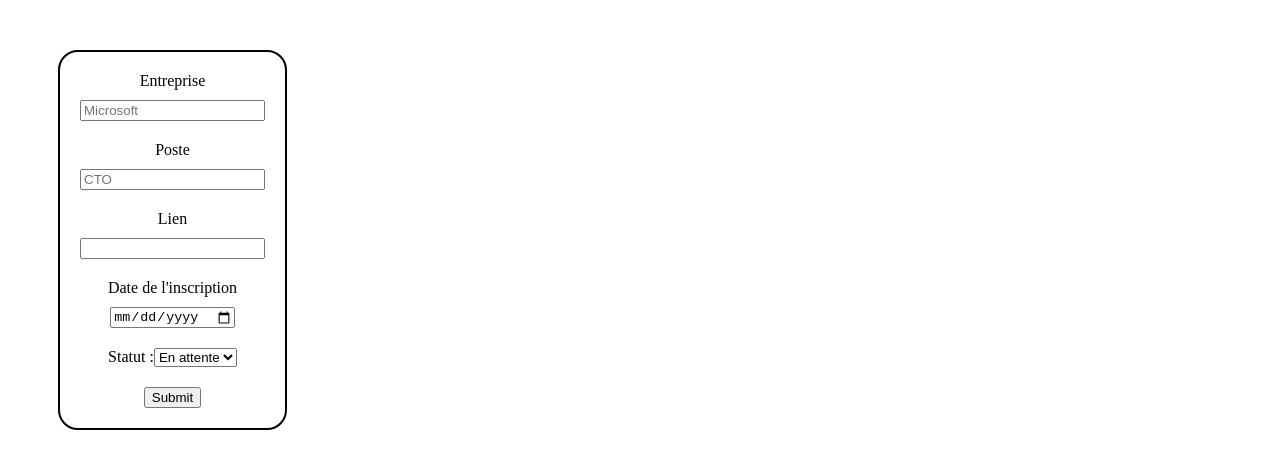
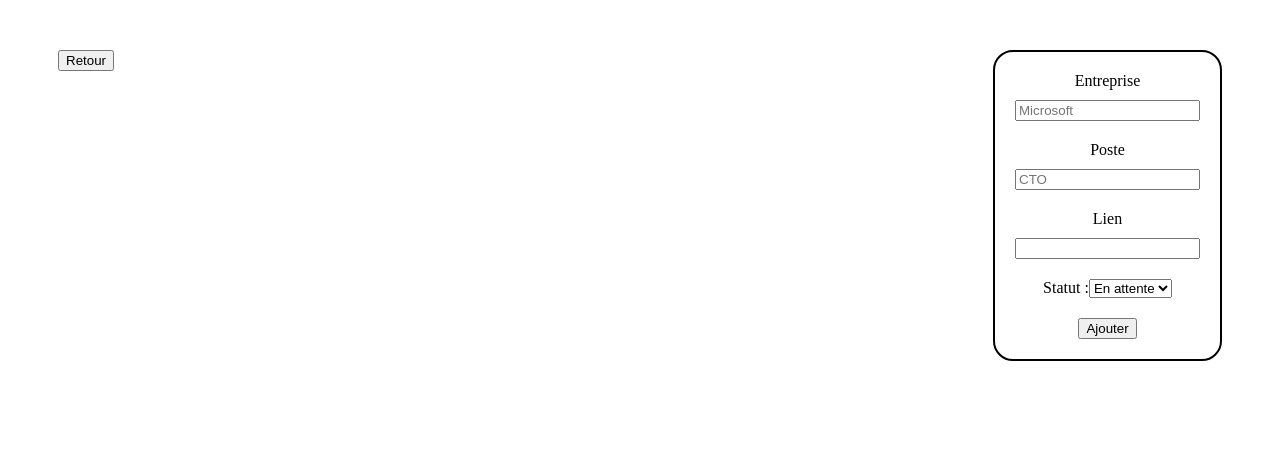
Before and after one commit to KJovene/Alter-Project, a React (Vite) app in the folder front/: page /candidature in a window 1280 px wide. Shown: the top 468 px of the page. Built offline with nearby package versions, Linux system fonts and the light colour scheme.

Commit message:
:beers: Fix models / front back button / required

```diff
--- a/front/src/components/accueil/accueil.jsx
+++ b/front/src/components/accueil/accueil.jsx
@@ -84,7 +84,6 @@ const Accueil = () => {
               <p>Lien : {candidature.lien}</p>
               <p>Date : {candidature.date}</p>
               <p>Statut : {candidature.status}</p>
-              <p>{candidature._id}</p>
               <div>
 
                 <button onClick={() => deleteCandi(candidature._id)}>Supprimer</button>
--- a/front/src/components/candidature/candidature.jsx
+++ b/front/src/components/candidature/candidature.jsx
@@ -8,7 +8,6 @@ const Candidature = () => {
   const [formEntreprise, setformEntreprise] = useState('');
   const [formPoste, setformPoste] = useState('');
   const [formLien, setformLien] = useState('');
-  const [formDate, setformDate] = useState('');
   const [formStatus, setformStatus] = useState('attente');
   const navigate = useNavigate();
 
@@ -22,7 +21,6 @@ const Candidature = () => {
       entreprise : formEntreprise,
       poste : formPoste,
       lien : formLien,
-      date : formDate,
       status : formStatus
     });
     navigate('/');
@@ -32,22 +30,21 @@ const Candidature = () => {
 
   return (
     <div className="bodyCandidature">
+      <Link to='/'>
+        <button>Retour</button>
+      </Link>
       <form method="POST" onSubmit={handleSubmit}>
         <label className="label">
           Entreprise
-          <input type="text" name="entreprise" placeholder="Microsoft" onChange = {e => setformEntreprise(e.target.value)} value={formEntreprise} />
+          <input type="text" name="entreprise" required placeholder="Microsoft" onChange = {e => setformEntreprise(e.target.value)} value={formEntreprise} />
         </label>
         <label className="label">
           Poste
-          <input type="text" name="poste" placeholder="CTO" onChange = {e => setformPoste(e.target.value)} value={formPoste}/>
+          <input type="text" name="poste" required placeholder="CTO" onChange = {e => setformPoste(e.target.value)} value={formPoste}/>
         </label>
         <label className="label">
           Lien
-          <input type="text" name="lien" onChange = {e => setformLien(e.target.value)} value={formLien} />
-        </label>
-        <label className="label">
-          Date de l'inscription
-          <input type="date" name="date" onChange = {e => setformDate(e.target.value)} value={formDate} />
+          <input type="text" name="lien" required onChange = {e => setformLien(e.target.value)} value={formLien} />
         </label>
         <label>
           Statut :
@@ -57,7 +54,7 @@ const Candidature = () => {
             <option value="refusé">Refusé</option>
           </select>
         </label>
-          <input type="submit" />
+          <button type="submit">Ajouter</button>
 
       </form>
     </div>
--- a/front/src/components/modification/modification.jsx
+++ b/front/src/components/modification/modification.jsx
@@ -11,7 +11,6 @@ const Modification = () => {
   const [formEntreprise, setformEntreprise] = useState('');
   const [formPoste, setformPoste] = useState('');
   const [formLien, setformLien] = useState('');
-  const [formDate, setformDate] = useState('');
   const [formStatus, setformStatus] = useState('attente');
 
 
@@ -25,7 +24,6 @@ const Modification = () => {
           entreprise : formEntreprise,
           poste : formPoste,
           lien : formLien,
-          date : formDate,
           status : formStatus
       });
       navigate('/');
@@ -40,19 +38,15 @@ const Modification = () => {
     <form method="POST" onSubmit={handleSubmit}>
       <label className="label">
         Entreprise
-        <input type="text" name="entreprise" placeholder="Microsoft" onChange = {e => setformEntreprise(e.target.value)} value={formEntreprise} />
+        <input type="text" name="entreprise" placeholder="Microsoft" required onChange = {e => setformEntreprise(e.target.value)} value={formEntreprise} />
       </label>
       <label className="label">
         Poste
-        <input type="text" name="poste" placeholder="CTO" onChange = {e => setformPoste(e.target.value)} value={formPoste}/>
+        <input type="text" name="poste" placeholder="CTO" required onChange = {e => setformPoste(e.target.value)} value={formPoste}/>
       </label>
       <label className="label">
         Lien
-        <input type="text" name="lien" onChange = {e => setformLien(e.target.value)} value={formLien} />
-      </label>
-      <label className="label">
-        Date de l'inscription
-        <input type="date" name="date" onChange = {e => setformDate(e.target.value)} value={formDate} />
+        <input type="text" name="lien" required onChange = {e => setformLien(e.target.value)} value={formLien} />
       </label>
       <label>
         Statut :
@@ -62,7 +56,7 @@ const Modification = () => {
           <option value="refusé">Refusé</option>
         </select>
       </label>
-        <input type="submit" />
+        <button type="submit">Modifier</button>
     </form>
   </div>
   );
```
Also changed, not shown: 1 other file (tests, documents, lock files or other folders).
